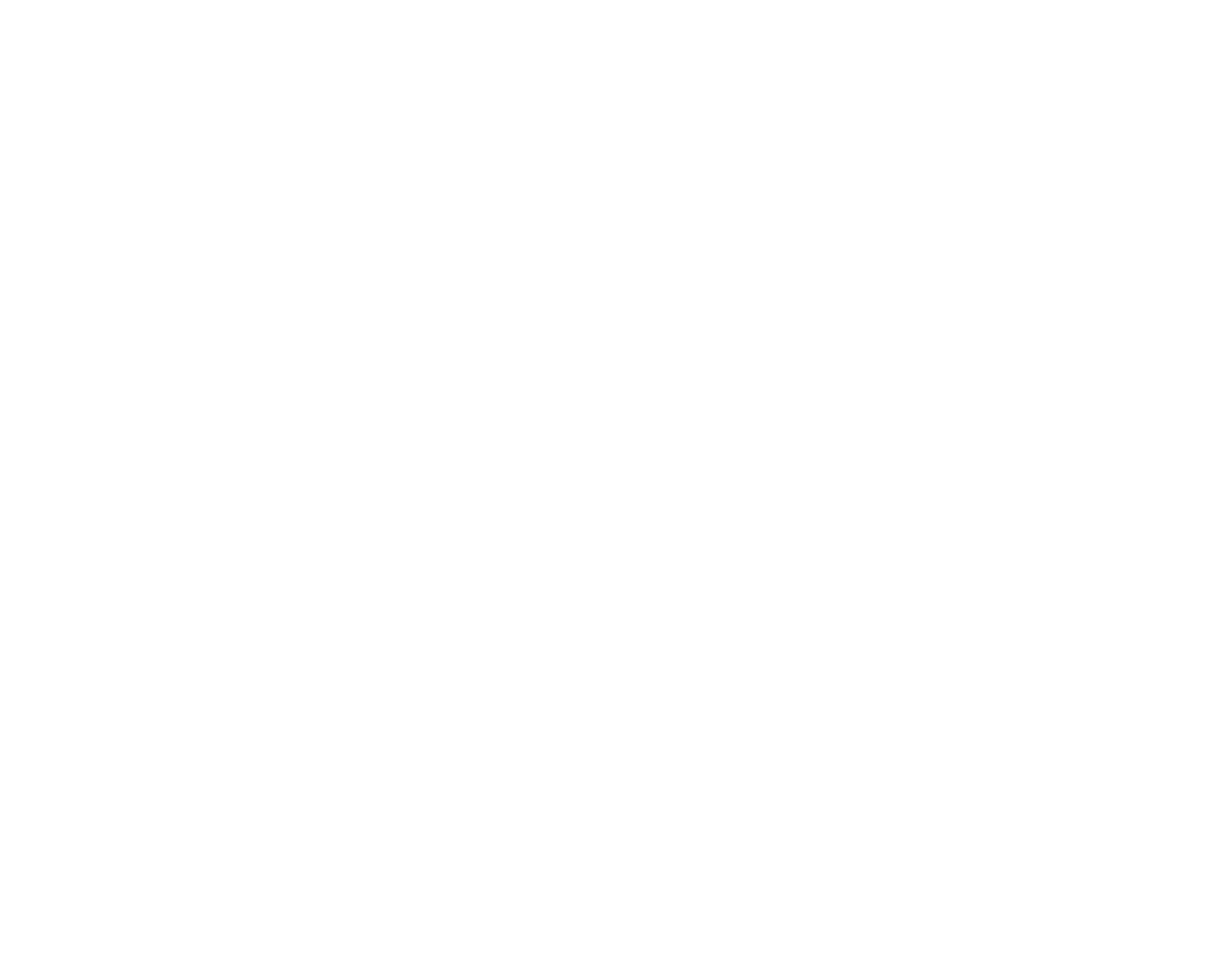
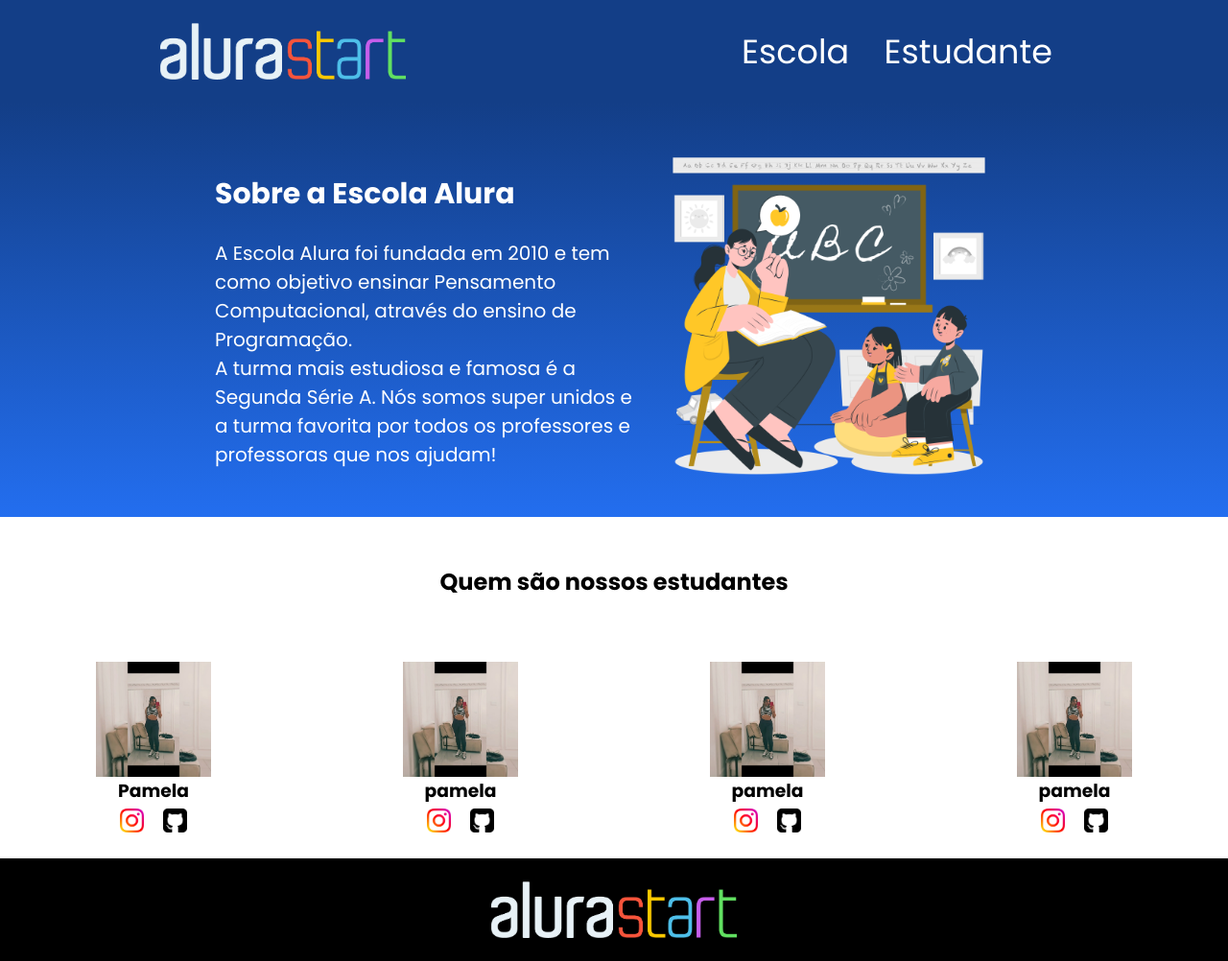
Before and after one commit to pamelaisrael/projeto1, a plain HTML site: page index.html in a window 1280 px wide. Shown: the whole page at 96% size. Before the commit the page ends 800 px from the top, so only its background shows below. Drawn offline with Linux system fonts and the light colour scheme.

Commit message:
Add files via upload

```diff
--- a/index.html
+++ b/index.html
@@ -1,12 +1,64 @@
-<!DOCTYPE html>
-<html lang="pt-br"></html>
+<html lang="pt-br">
 <head>
-<meta charset="utf-8">
-<meta http-equiv="x-ua-compatible"content="IE=edge">
-<meta name="viewport" content="width=device-width,initial-scale=1.0">
-<title>document</title>
+    <meta charset="UTF-8">
+    <meta http-equiv="X-UA-Compatible" content="IE=edge">
+    <meta name="viewport" content="width=device-width, initial-scale=1.0">
+    <title>Site da escola</title>
+    <link rel="stylesheet" href="style.css">
+    <link rel="preconnect" href="https://fonts.googleapis.com">
+    <link rel="preconnect" href="https://fonts.gstatic.com" crossorigin>
+    <link href="https://fonts.googleapis.com/css2?family=Poppins:wght@400;700&display=swap" rel="stylesheet">
 </head>
-<cheader >
+<body>
+    <header class="cabecalho">
+        <img class="cabecalho-imagem" src="alurastart logo.png" alt="logo da alura start">
+        <ul class="cabecalho-lista">
+            <li class="cabecalho-lista-item">Escola</li>
+            <li class="cabecalho-lista-item">Estudante</li>
+        </ul>
+    </header>
+    <section class="escola">
+        <div class="escola-div-conteudo">
+            <h2 class="escola-titulo">Sobre a Escola Alura</h2>
+            <p class="escola-texto-um">A Escola Alura foi fundada em 2010 e tem como objetivo ensinar Pensamento Computacional, através do ensino de  Programação.</p>
+            <p class="escola-texto-dois">A turma mais estudiosa e famosa é a Segunda Série A. Nós somos super unidos e a turma favorita por todos os professores e professoras que nos ajudam! </p>
+        </div>
+    <img class="imagem-professor" src="professor-sala-deaula.png" alt="Um professor na sala de aula.">
+    </section>
 
-</body >
+    <section class="estudante">
+        <h2 class="estudante-titulo">Quem são nossos estudantes</h2>
+        <div class="estudante-todos">
+        <div class="estudante-div">
+            <img class="estudante-imagem" src="pamela.jpg" alt="Foto da pamela">
+            <h3 class="estudante-nome">Pamela</h3>
+           <a href="https://instagram.com/pamelaisrael7"><img class="estudante-icone" src="instagram.png" alt="icone do instagram"></a>
+            <a href="https://github.com/pamelaisrael7"><img class="estudante-icone" src="github-sign.png" alt="icone github"></a>
+        </div>
+        <div class="estudante-div">
+            <img class="estudante-imagem" src="pamela.jpg" alt="Foto da pamela">
+            <h3 class="estudante-nome">pamela</h3>
+            <img class="estudante-icone" src="instagram.png" alt="icone do instagram">
+            <img class="estudante-icone" src="github-sign.png" alt="icone github">
+        </div>
+        <div class="estudante-div">
+            <img class="estudante-imagem" src="pamela.jpg" alt="Foto da pamela">
+            <h3 class="estudante-nome">pamela</h3>
+            <img class="estudante-icone" src="instagram.png" alt="icone do instagram">
+            <img class="estudante-icone" src="github-sign.png" alt="icone github">
+        </div>
+        <div class="estudante-div">
+            <img class="estudante-imagem" src="pamela.jpg" alt="Foto da pamela">
+            <h3 class="estudante-nome">pamela</h3>
+            <img class="estudante-icone" src="instagram.png" alt="icone do instagram">
+            <img class="estudante-icone" src="github-sign.png" alt="icone github">
+        </div>
+        </div>
+    </section>
+
+    <footer class="rodape">
+        <img class="rodape-imagem" src="alurastart logo.png" alt="logo da alura start">
+    </footer>
+
+</body>
 </html>
--- a/style.css
+++ b/style.css
@@ -0,0 +1,74 @@
+* {
+    margin: 0;
+    padding: 0;
+}
+
+body{
+    font-family: "Poppins", sans-serif;
+}
+
+.cabecalho {
+    background-color: #133e87;
+    color: white;
+    display: flex;
+    justify-content: space-around;
+    align-items: center;
+    padding: 24px 0;
+}
+
+.cabecalho-imagem{
+    width: 20%;
+}
+
+.cabecalho-lista-item{
+    display: inline-block;
+    margin: 0 16px;
+    font-size: 35px;
+}
+.escola{
+    background-image: linear-gradient(#133e87,#236eef);
+    color: white;
+    display:flex;
+    justify-content: center;
+    align-items: center;
+    font-size: 20px;
+    padding: 24px 0;
+}
+.imagem-professor{
+    width: 30%;
+}
+.escola-div-conteudo{
+    width: 35%;
+}
+.escola-titulo{
+    padding: 24px 0;
+}
+
+.estudante-imagem{
+    width: 120px;
+}
+.estudante-icone{
+    width: 25px;
+    padding: 4px 8px;
+}
+
+.estudante-div{
+    text-align: center;
+    padding: 16px 0;
+}
+.estudante-titulo{
+    text-align: center;
+    padding: 50px 0px;
+}
+.estudante-todos{
+    display: grid;
+    grid-template-columns: 25% 25% 25% 25%;
+}
+.rodape{
+    background-color: black;
+    text-align: center;
+}
+.rodape-imagem{
+    width: 20%;
+    padding: 24px 0;
+}
```
Also changed, not shown: alurastart logo.png (added), github-sign.png (added), instagram.png (added), nwy-widelg.jpg (added), pamela.jpg (added), professor-sala-deaula.png (added), 2 other files.
